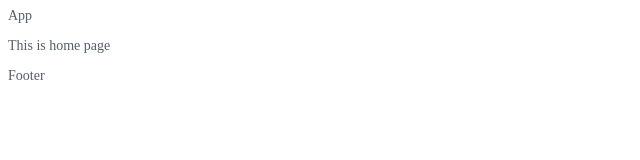
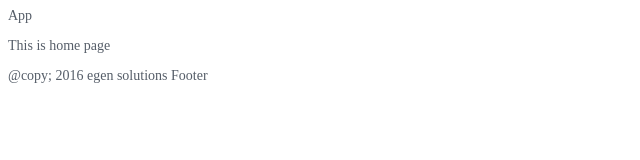
Before and after one commit to hema299/example1, a plain HTML site: page index.html in a window 1280 px wide. Shown: the whole page, without its empty margins (0-640 px from the left). Drawn offline with Linux system fonts and the light colour scheme.

Commit message:
update footer with some more text

```diff
--- a/index.html
+++ b/index.html
@@ -10,7 +10,7 @@
   <section>
   <p>This is home page</p>
   </section>
-  <footer>Footer</footer>
+  <footer>@copy; 2016 egen solutions Footer</footer>
 
   <script type="text/javascript" src="scripts/app.js"></script>
   </body>
```
